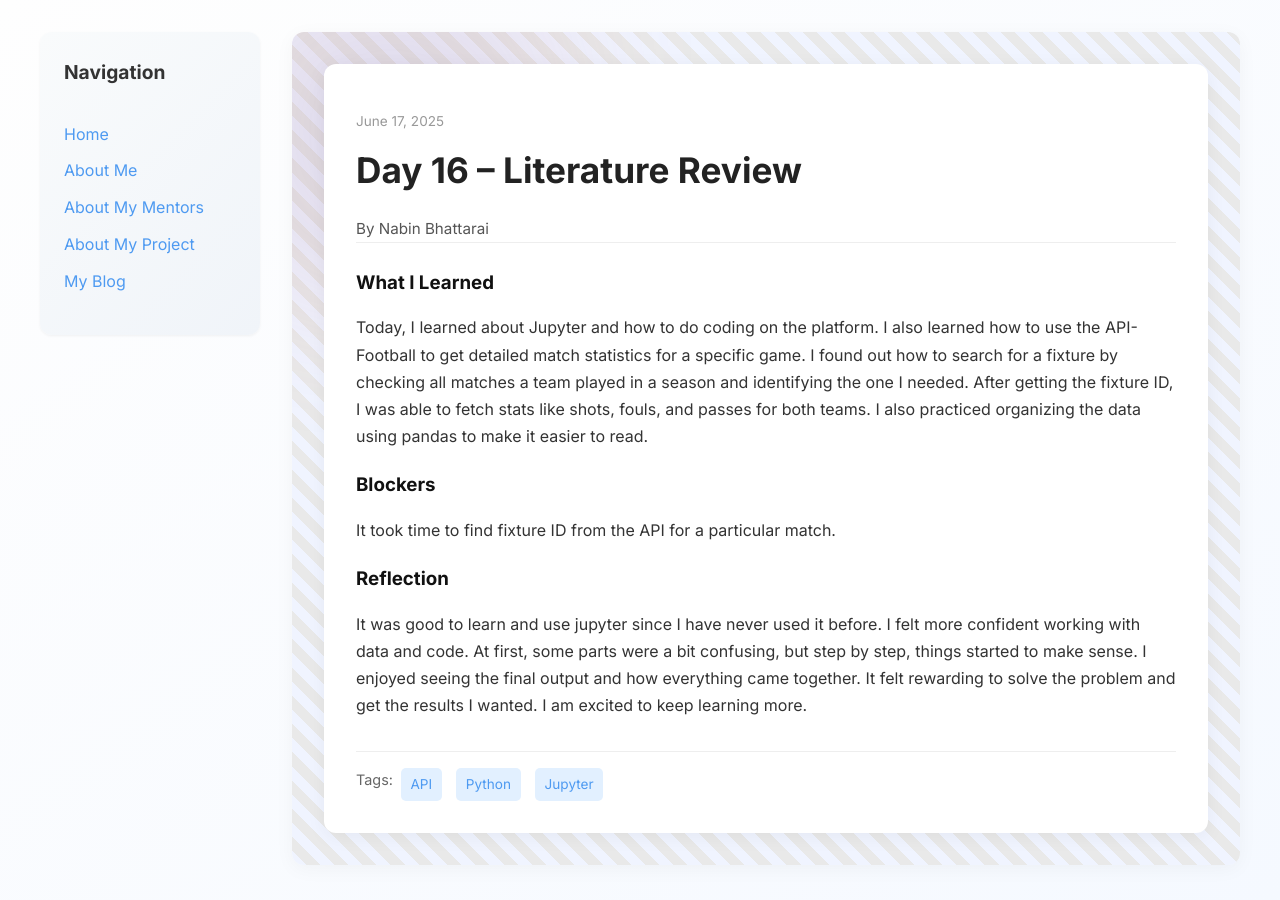
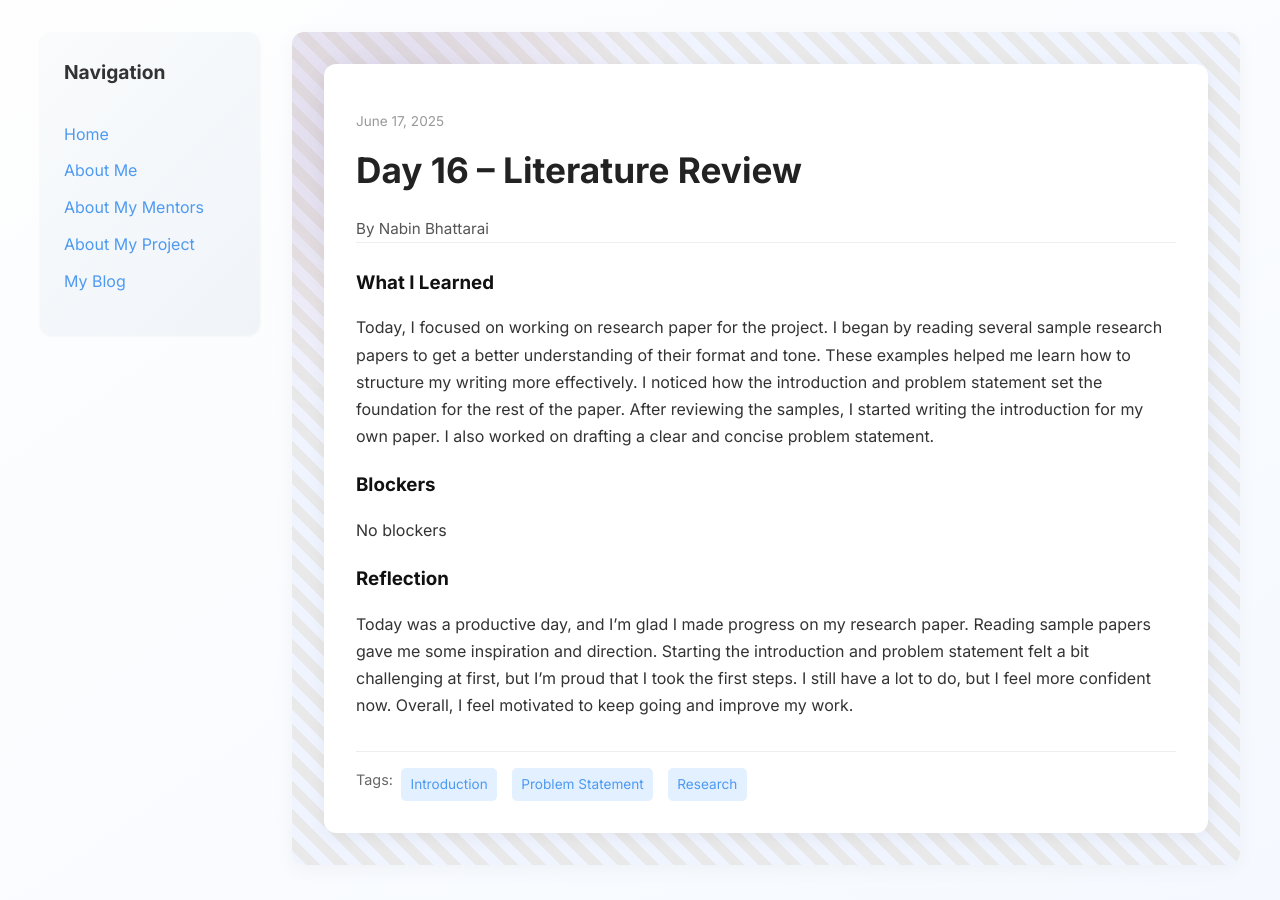
Before and after one commit to bhattarainabin2055/bhattarainabin2055.github.io, a Jekyll site: the page built from _posts/2025-06-17-day-16.md, in a window 1280 px wide. Built offline with Jekyll 4.4.1, drawn with Linux system fonts in a browser that asks for light colours.

Commit message:
Update 2025-06-17-day-16.md

```diff
--- a/_posts/2025-06-17-day-16.md
+++ b/_posts/2025-06-17-day-16.md
@@ -4,13 +4,13 @@ title: "Day 16 – Literature Review"
 date: 2025-06-17
 author: Nabin Bhattarai
 permalink: /day16.html
-tags: ["API", "Python", "Jupyter"]
+tags: ["Introduction", "Problem Statement", "Research"]
 
 what_i_learned: |
- Today, I learned about Jupyter and how to do coding on the platform. I also learned how to use the API-Football to get detailed match statistics for a specific game. I found out how to search for a fixture by checking all matches a team played in a season and identifying the one I needed. After getting the fixture ID, I was able to fetch stats like shots, fouls, and passes for both teams. I also practiced organizing the data using pandas to make it easier to read.
+ Today, I focused on working on research paper for the project. I began by reading several sample research papers to get a better understanding of their format and tone. These examples helped me learn how to structure my writing more effectively. I noticed how the introduction and problem statement set the foundation for the rest of the paper. After reviewing the samples, I started writing the introduction for my own paper. I also worked on drafting a clear and concise problem statement.
 blockers: |
-  It took time to find fixture ID from the API for a particular match.
+  No blockers
 
 reflection: |
-  It was good to learn and use jupyter since I have never used it before. I felt more confident working with data and code. At first, some parts were a bit confusing, but step by step, things started to make sense. I enjoyed seeing the final output and how everything came together. It felt rewarding to solve the problem and get the results I wanted. I am excited to keep learning more.
+  Today was a productive day, and I’m glad I made progress on my research paper. Reading sample papers gave me some inspiration and direction. Starting the introduction and problem statement felt a bit challenging at first, but I’m proud that I took the first steps. I still have a lot to do, but I feel more confident now. Overall, I feel motivated to keep going and improve my work.
 ---
```
